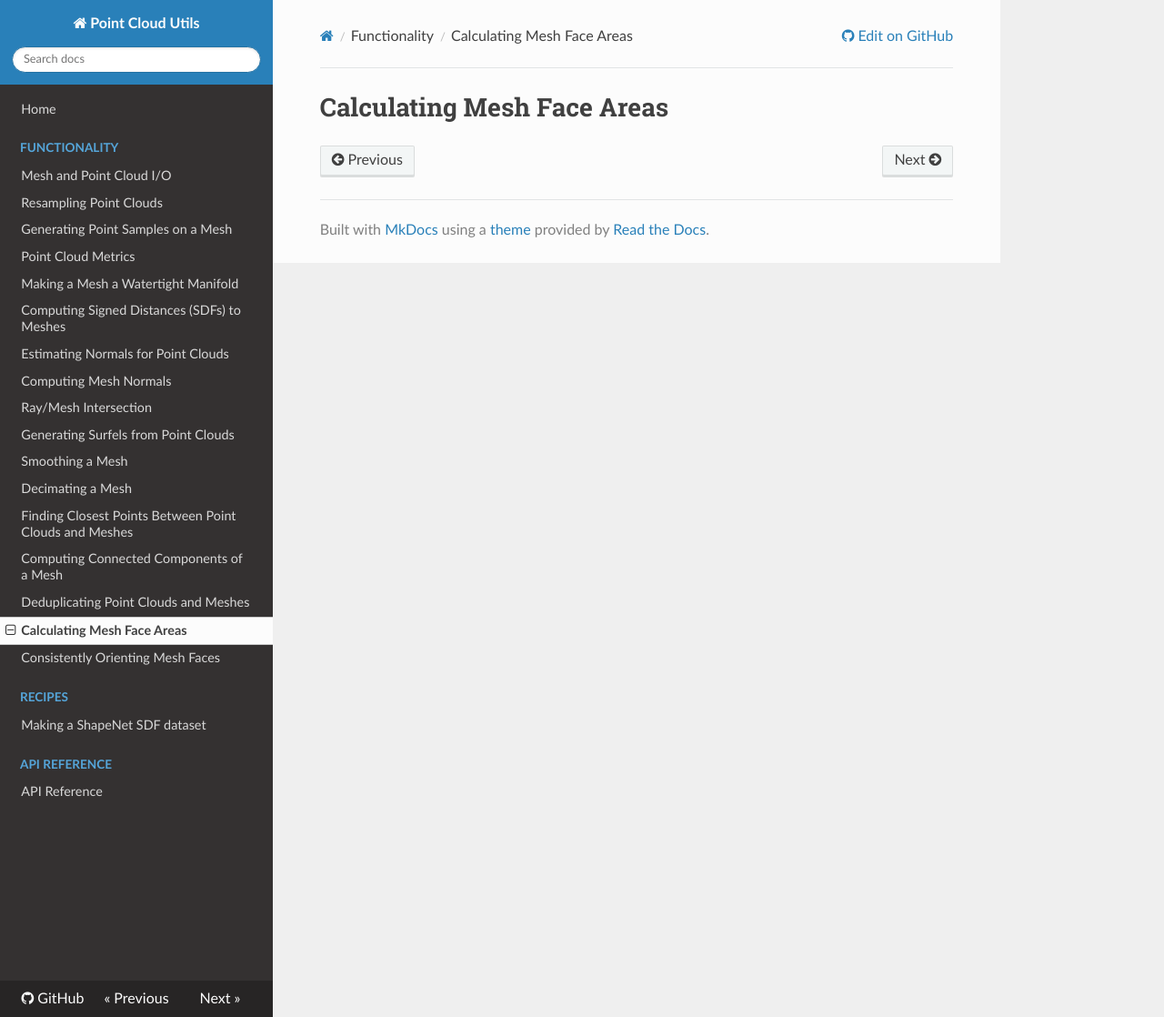
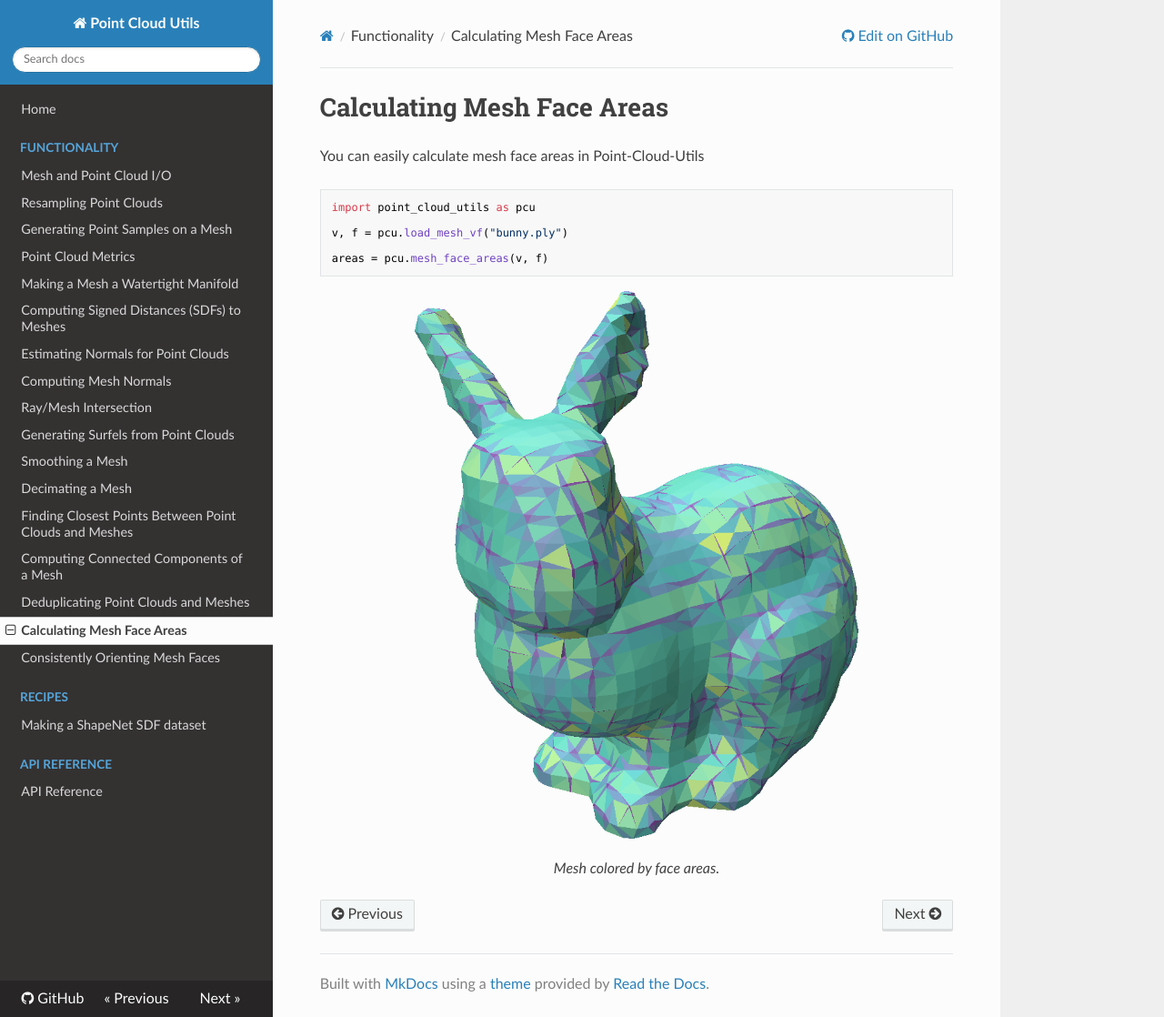
Before and after one commit to fwilliams/point-cloud-utils, an MkDocs documentation site: the page built from docs/docs/sections/calculating_mesh_face_areas.md, in a window 1280 px wide and 1118 px high. Shown: the whole window at 91% size. Built offline with MkDocs 1.6.1, drawn with Linux system fonts in a browser that asks for light colours; nearby versions of some CDN libraries.

Commit message:
face areas doc

````diff
--- a/docs/docs/sections/calculating_mesh_face_areas.md
+++ b/docs/docs/sections/calculating_mesh_face_areas.md
@@ -1 +1,14 @@
 # Calculating Mesh Face Areas
+You can easily calculate mesh face areas in Point-Cloud-Utils
+```
+import point_cloud_utils as pcu
+
+v, f = pcu.load_mesh_vf("bunny.ply")
+
+areas = pcu.mesh_face_areas(v, f)
+```
+
+<p align="center">
+    <img src="../../imgs/face_areas.png" alt="Mesh colored by face areas" style="width:70%">
+    <figcaption style="text-align: center; font-style: italic;">Mesh colored by face areas.</figcaption>
+</p>
````
Also changed, not shown: docs/docs/imgs/face_areas.png (added).
